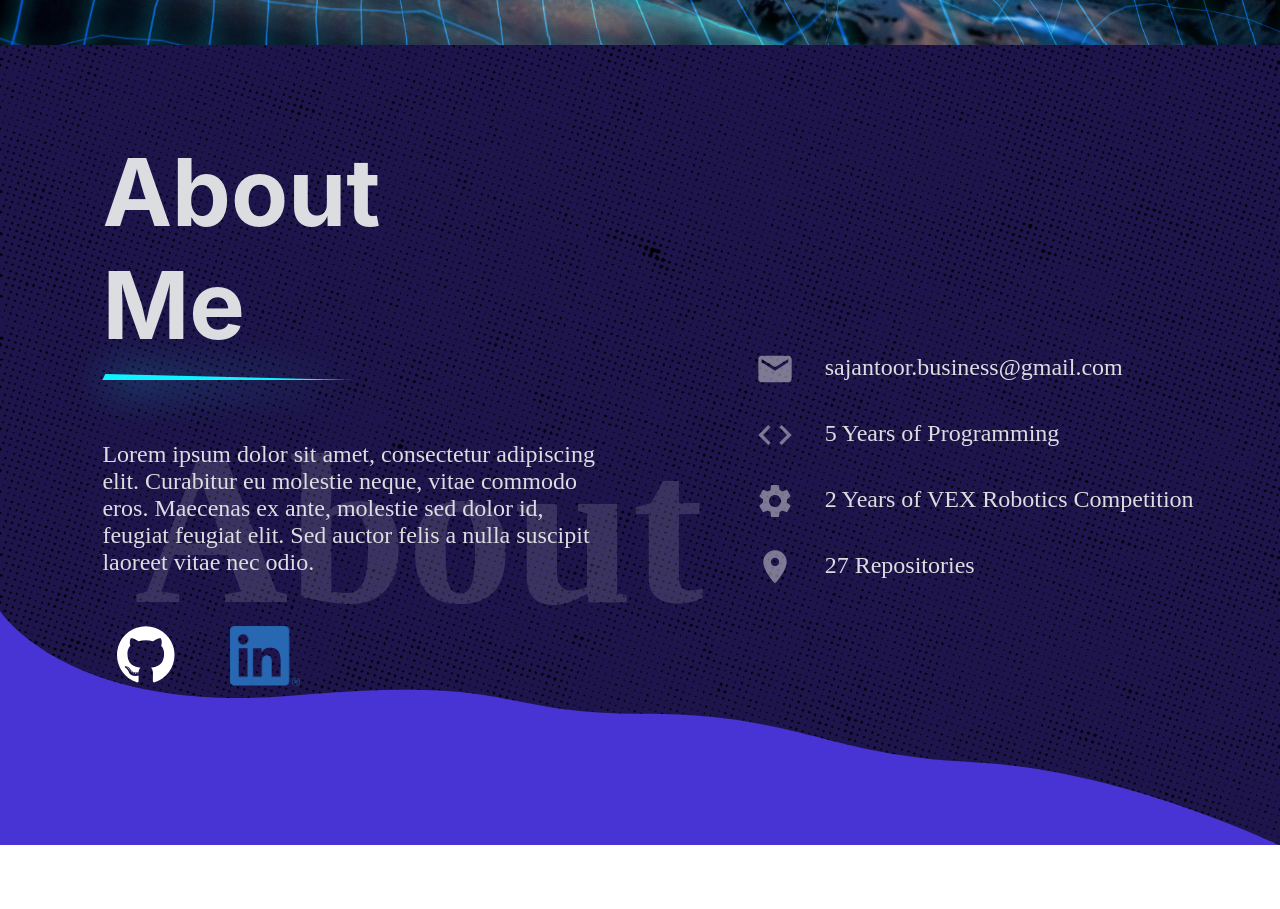
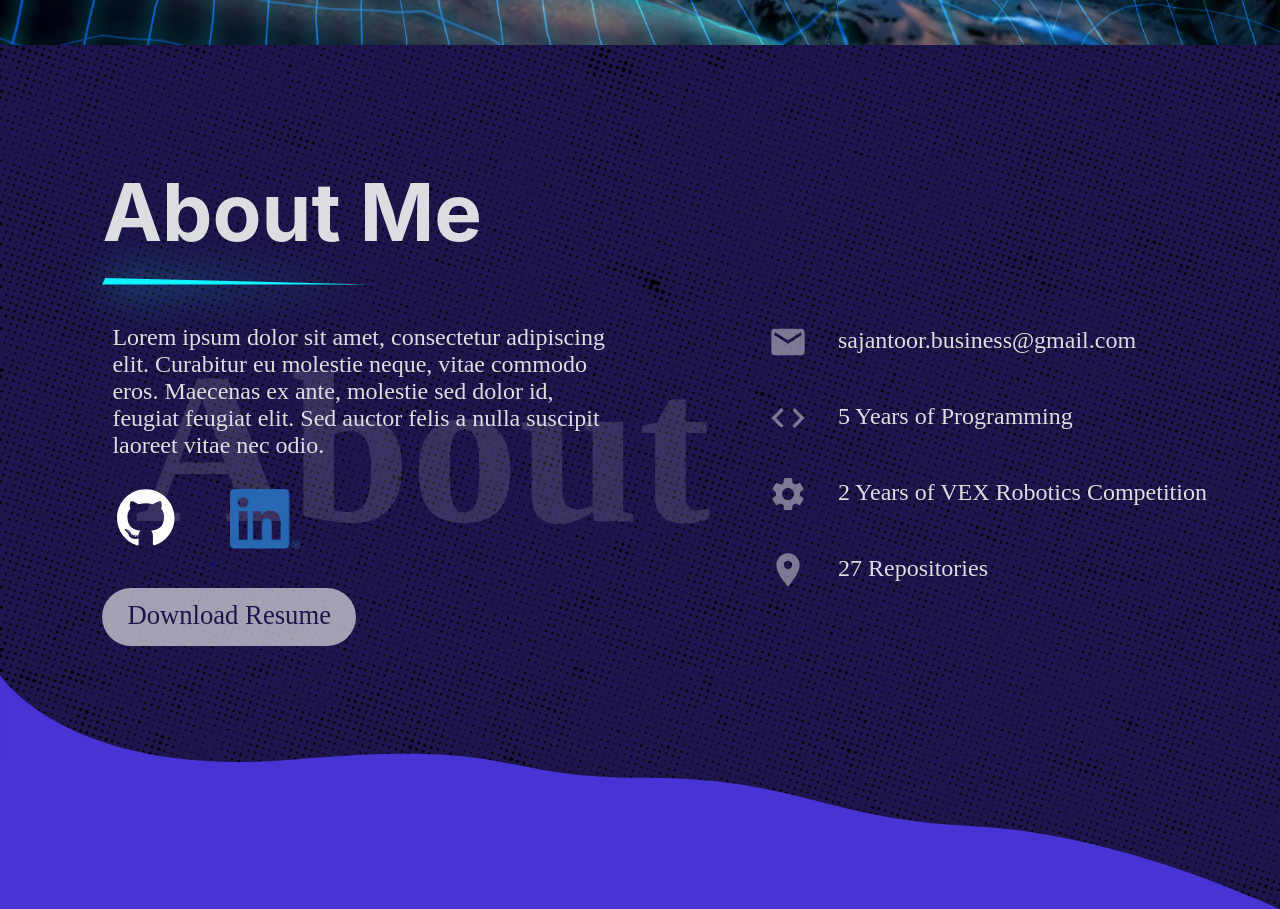
Before and after one commit to Sajantoor/sajantoor.github.io, a React (Create React App) app: page / in a window 1280 px wide. Shown: the part 880-1789 px from the top of the page. Before the commit the page ends 1725 px from the top, so only its background shows below. Built offline with nearby package versions, Linux system fonts and the light colour scheme.

Commit message:
:recycle: Finished CSS refactor

```diff
--- a/src/styles/about.css
+++ b/src/styles/about.css
@@ -1,72 +1,97 @@
+/* ===========
+   Layout
+   ============
+*/
+
 .about {
   position: absolute;
+  height: auto;
+  width: auto;
+  min-width: 100vw;
   min-height: 100vh;
-  min-width: 100vw;
   background-color: #1e154c;
+  padding-top: 5%;
 }
 
-.halftonesBG {
-  position: absolute;
-  top: 0; bottom: 0; left: 0; right: 0;
-  overflow: hidden;
-  height: 100%;
-  width: 100%;
-  z-index: 0;
-}
-
-.about .title {
+.title {
   position: relative;
-  top: 10pt;
   width: 60%;
   z-index: 1;
 }
 
-.about .title svg {
-  width: 70%;
+.left-contain {
   position: relative;
-  bottom: 60px;
-  filter: drop-shadow(2px 2px 20px #0ff2ff);
+  width: 50%;
+  margin-left: 8%;
+  margin-bottom: 15%;
+  z-index: 1;
 }
+
+.right-contain {
+  width: 40%;
+  position: absolute;
+  right: 0rem;
+  top: calc(20% + 5em);
+  z-index: 1;
+  margin-bottom: 15%;
+}
+
+/* ===========
+   Typography
+   ============
+*/
+
 
 .about .title h1 {
   color: #dcdde1;
-  font-size: 70pt;
-  margin-top: 20%;
+  font-size: 5em;
 }
 
 .about .backgroundText {
   position: absolute;
   color: #dcdde1;
   font-family: 'Akrobat Black';
-  bottom: -2%;
+  bottom: -15%;
   left: 5%;
-  font-size: 160pt;
+  font-size: 13.5em;
   opacity: 0.15;
+  z-index: -2;
 }
 
 .about .backgroundText::selection  {
-  color: none;
   background: none;
 }
 
 .about p {
   color: #dcdde1;
-  font-size: 18pt;
-}
-
-.about .left-contain {
-  width: 50%;
-  margin-left: 8%;
-  position: relative;
-  z-index: 1;
+  font-size: 1.5em;
+  padding: 10px;
 }
 
 .about .left-contain p {
   position: relative;
   width: 80%;
-  margin-bottom: 35px;
-  margin-top: 10px;
-  bottom: 0px;
+  margin-bottom: 5px;
+  margin-top: 5px;
+}
+
+.right-contain p {
+  color: #dcdde1;
+  position: relative;
+  bottom: 5px;
+  padding-bottom: 15px;
+}
+
+/* ===========
+   Components
+   ============
+*/
+
+.right-contain svg {
+  fill: #dcdde1;
+  opacity: 0.5;
+  float: left;
+  padding-right: 30px;
 }
 
 .about button {
@@ -94,33 +119,31 @@
   margin-right: 20px;
 }
 
-.about .right-contain {
-  width: 40%;
+/* ===========
+   Assets
+   ============
+*/
+
+.about .title svg {
+  width: 70%;
+  top: calc(20% + 6em);
   position: absolute;
-  right: 10pt;
-  top: 210pt;
-  z-index: 1;
+  filter: drop-shadow(2px 2px 20px #0ff2ff);
 }
 
-.right-contain p {
-  color: #dcdde1;
-  position: relative;
-  top: 5px;
-  left: 10px;
-  padding-bottom: 15px;
-}
-
-.right-contain svg {
-  fill: #dcdde1;
-  opacity: 0.5;
-  float: left;
-  padding-right: 20px;
+.halftonesBG {
+  position: absolute;
+  top: 0; bottom: 0; left: 0; right: 0;
+  overflow: hidden;
+  height: 100%;
+  width: 100%;
+  z-index: 0;
 }
 
 .transitionAsset {
   position: absolute;
   width: 100%;
-  z-index: 2;
+  z-index: 1;
   overflow-y: visible;
   overflow-x: hidden;
   bottom: 0;
--- a/src/styles/landing.css
+++ b/src/styles/landing.css
@@ -36,7 +36,7 @@
   position: absolute;
   text-align: center;
   width: 100%;
-  z-index: 1;
+  z-index: 2;
   word-break: keep-all;
   white-space: nowrap;
 }
```
Also changed, not shown: src/styles/navigation.css (+10 -0 lines).
